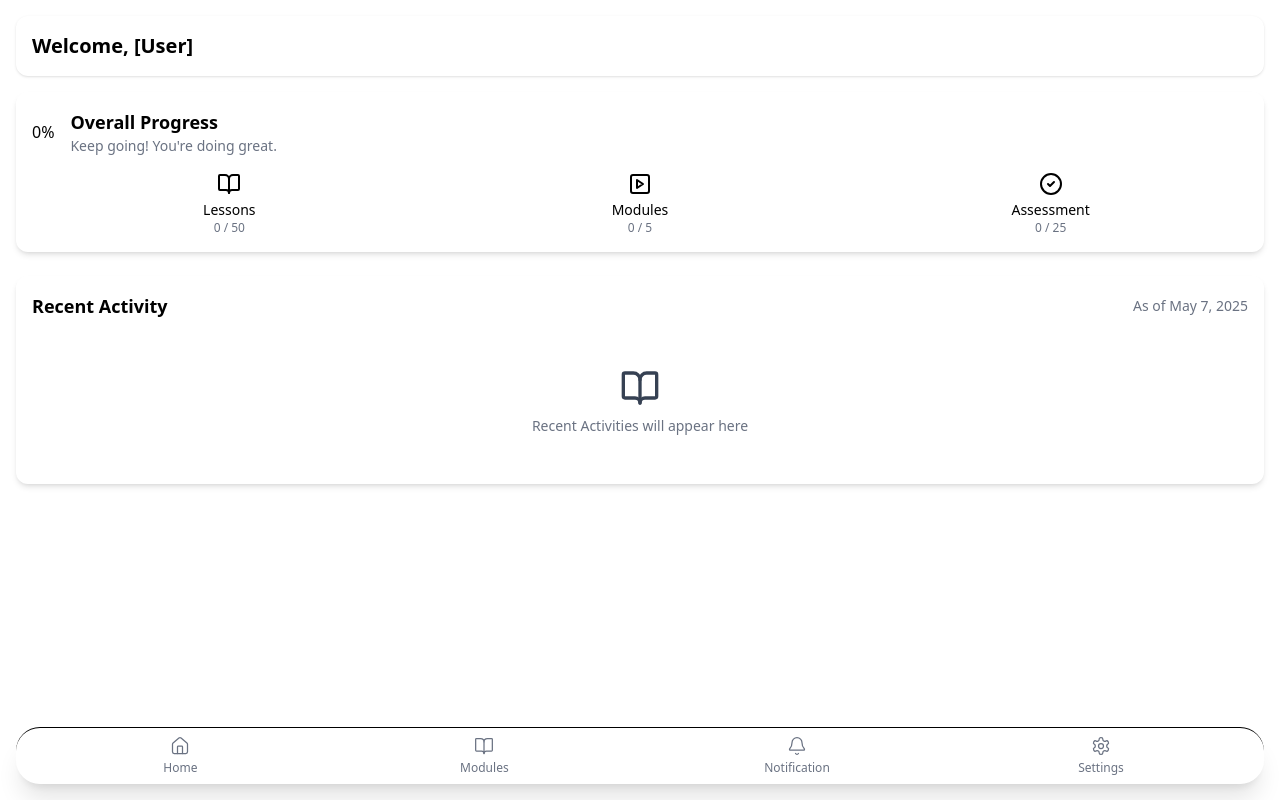
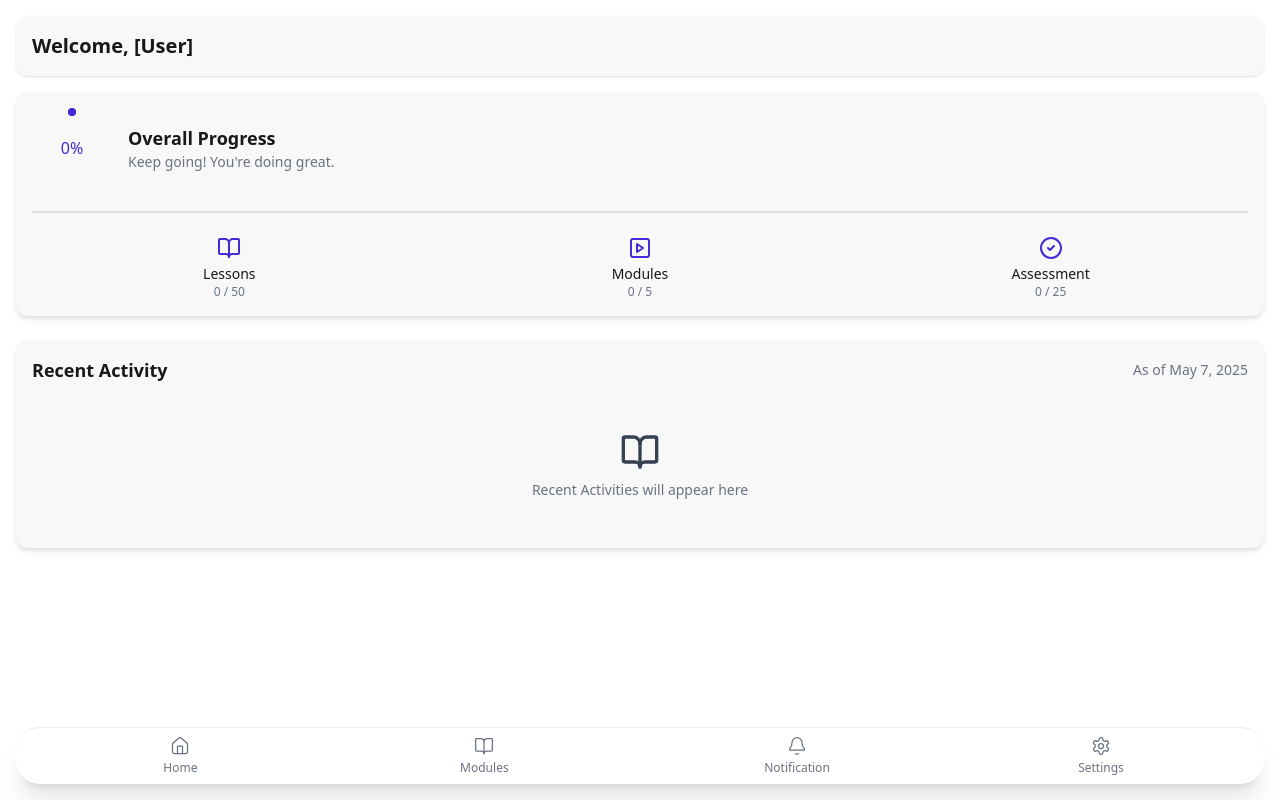
Before and after one commit to tortangChris/EduAR-PWA, a React (Vite) app: page /home in a window 1280 px wide. Built offline with nearby package versions, Linux system fonts and the light colour scheme.

Commit message:
add daisyui for UI Components

```diff
--- a/package.json
+++ b/package.json
@@ -11,6 +11,7 @@
   },
   "dependencies": {
     "@tailwindcss/vite": "^4.1.5",
+    "daisyui": "^5.0.35",
     "lucide-react": "^0.507.0",
     "react": "^19.1.0",
     "react-dom": "^19.1.0",
--- a/src/index.css
+++ b/src/index.css
@@ -1 +1,2 @@
 @import "tailwindcss";
+@plugin "daisyui";
```
Also changed, not shown: 1 other file (tests, documents, lock files or other folders).
